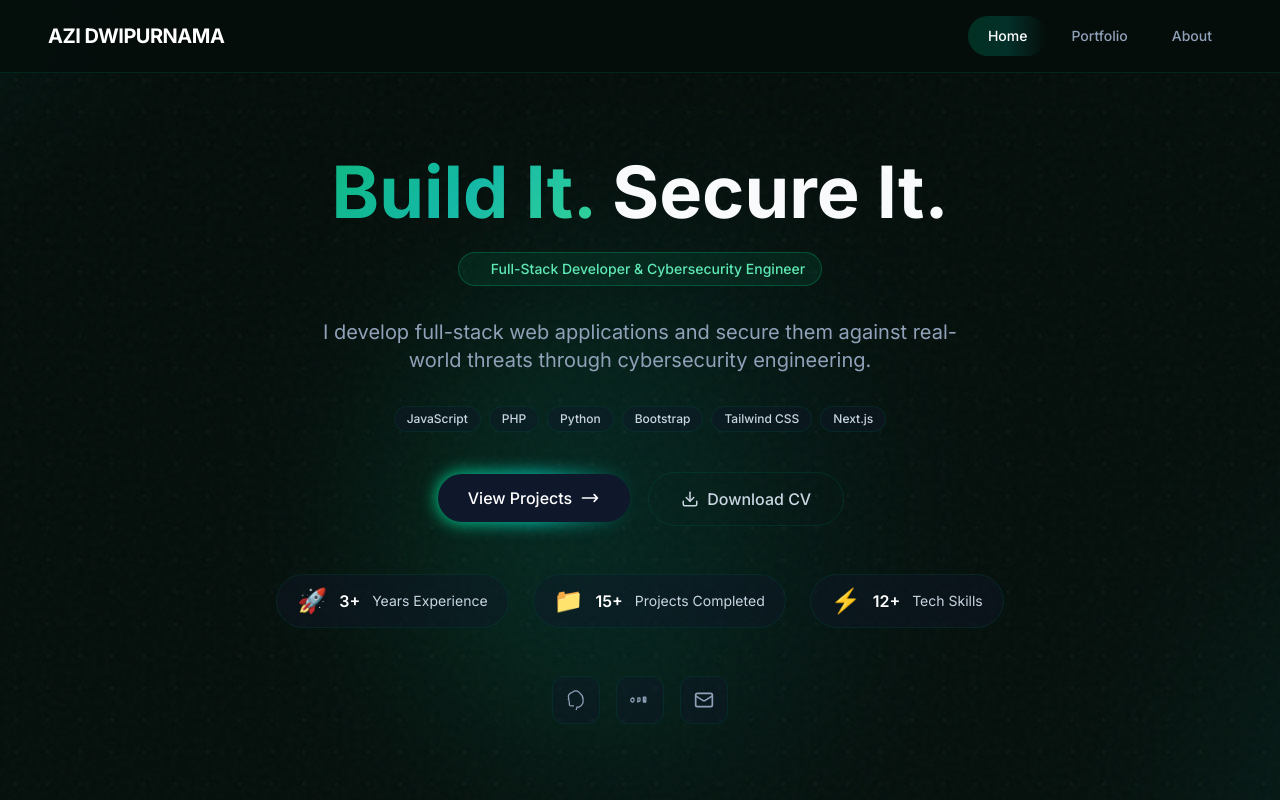
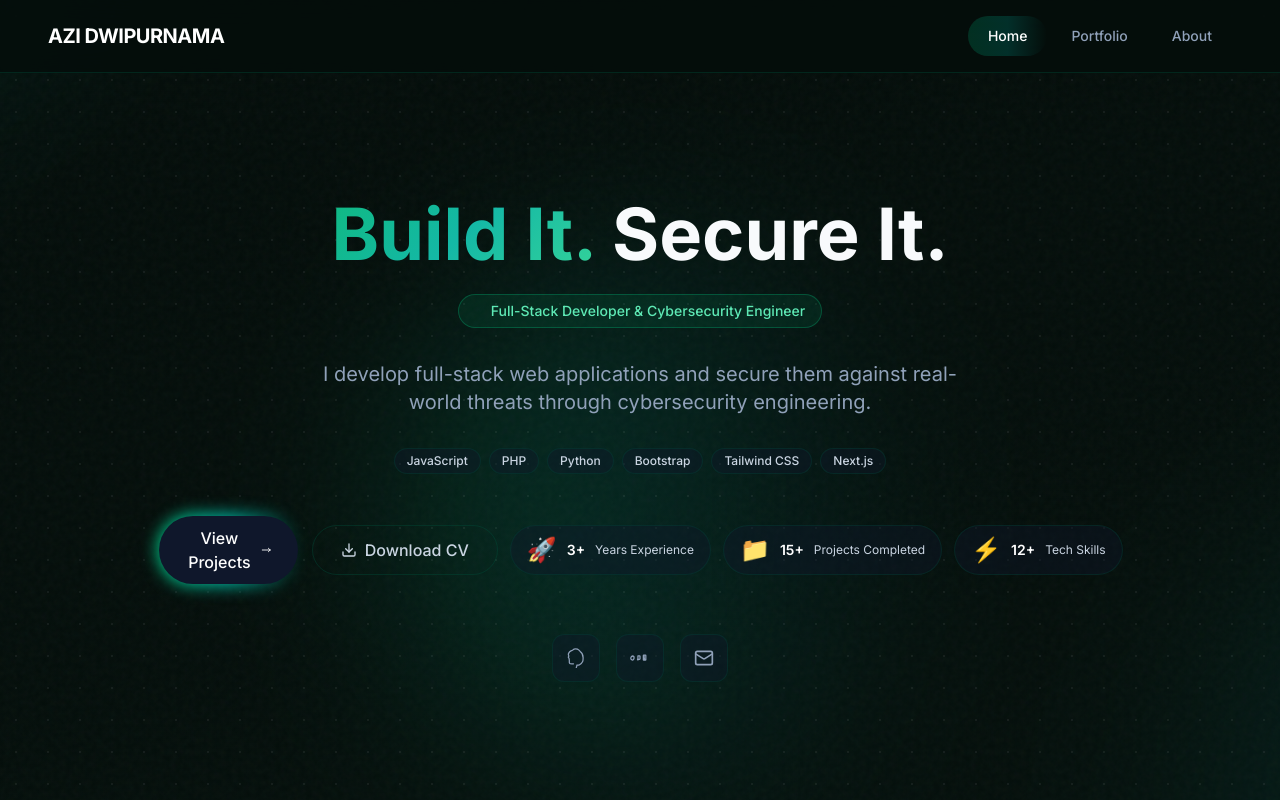
Before and after one commit to azidwipurnama/portfolio-v5, a Next.js app: page / in a window 1280 px wide. Shown: the top 800 px of the page. Built offline with nearby package versions, Linux system fonts and the light colour scheme.

Commit message:
update bubble info

```diff
--- a/components/Hero.tsx
+++ b/components/Hero.tsx
@@ -122,14 +122,14 @@ const Hero = () => {
             )}
           </motion.div>
 
-          {/* CTA Buttons */}
+          {/* CTA Buttons + Stat Badges (merged single row) */}
           <motion.div
-            className="flex flex-col sm:flex-row gap-4 justify-center mb-12"
+            className="flex flex-wrap md:flex-nowrap justify-center items-center gap-3 mb-12"
             variants={itemVariants}
           >
             <Link href="/#portfolio">
               <motion.button
-                className="group relative flex items-center justify-center gap-2 px-8 py-3.5 rounded-full font-medium transition-all duration-300"
+                className="group relative flex-shrink-0 flex items-center justify-center gap-2 px-7 py-3 rounded-full font-medium transition-all duration-300"
                 whileHover={{ scale: 1.03 }}
                 whileTap={{ scale: 0.97 }}
               >
@@ -138,7 +138,7 @@ const Hero = () => {
                 <span className="relative flex items-center gap-2 text-white">
                   View Projects
                   <svg
-                    className="w-5 h-5 group-hover:translate-x-1 transition-transform duration-200"
+                    className="w-4 h-4 group-hover:translate-x-1 transition-transform duration-200"
                     fill="none"
                     stroke="currentColor"
                     viewBox="0 0 24 24"
@@ -156,30 +156,24 @@ const Hero = () => {
             </Link>
 
             <motion.button
-              className="group relative flex items-center justify-center gap-2 px-8 py-3.5 rounded-full font-medium border border-emerald-900/40 text-slate-300 hover:text-white transition-all duration-300"
+              className="group relative flex-shrink-0 flex items-center justify-center gap-2 px-7 py-3 rounded-full font-medium border border-emerald-900/40 text-slate-300 hover:text-white transition-all duration-300"
               whileHover={{ scale: 1.03 }}
               whileTap={{ scale: 0.97 }}
             >
               <span className="absolute inset-0 rounded-full bg-emerald-900/20 opacity-0 group-hover:opacity-100 transition-opacity duration-300" />
-              <Download size={18} className="relative" />
+              <Download size={16} className="relative" />
               Download CV
             </motion.button>
-          </motion.div>
 
-          {/* Stat Badges */}
-          <motion.div
-            className="flex flex-wrap justify-center gap-6 mb-12"
-            variants={itemVariants}
-          >
             {statBadges.map((stat) => (
               <motion.div
                 key={stat.label}
-                className="flex items-center gap-3 px-5 py-2.5 rounded-full bg-slate-900/40 border border-emerald-900/30 text-slate-300 hover:text-white hover:border-emerald-800/40 transition-all duration-300"
+                className="flex-shrink-0 flex items-center gap-2.5 px-4 py-2 rounded-full bg-slate-900/40 border border-emerald-900/30 text-slate-300 hover:text-white hover:border-emerald-800/40 transition-all duration-300"
                 whileHover={{ scale: 1.05, y: -2 }}
               >
                 {stat.icon}
-                <span className="font-semibold text-white">{stat.value}</span>
-                <span className="text-sm">{stat.label}</span>
+                <span className="font-semibold text-white text-sm">{stat.value}</span>
+                <span className="text-xs">{stat.label}</span>
               </motion.div>
             ))}
           </motion.div>
```
